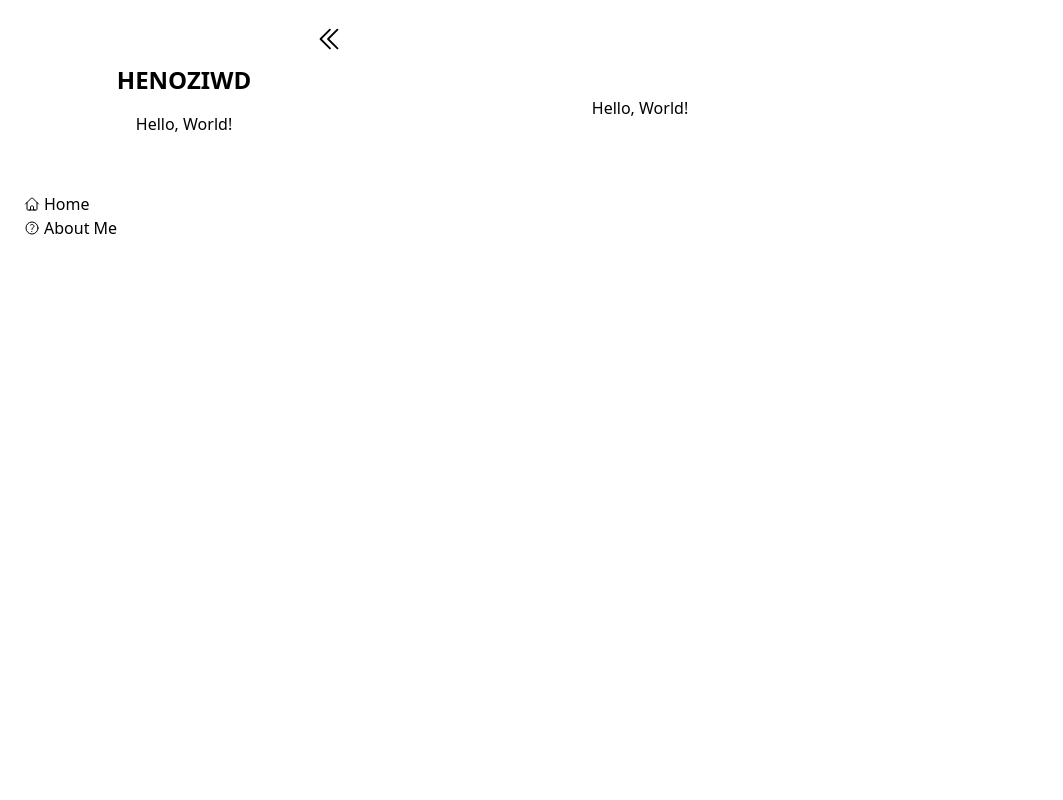
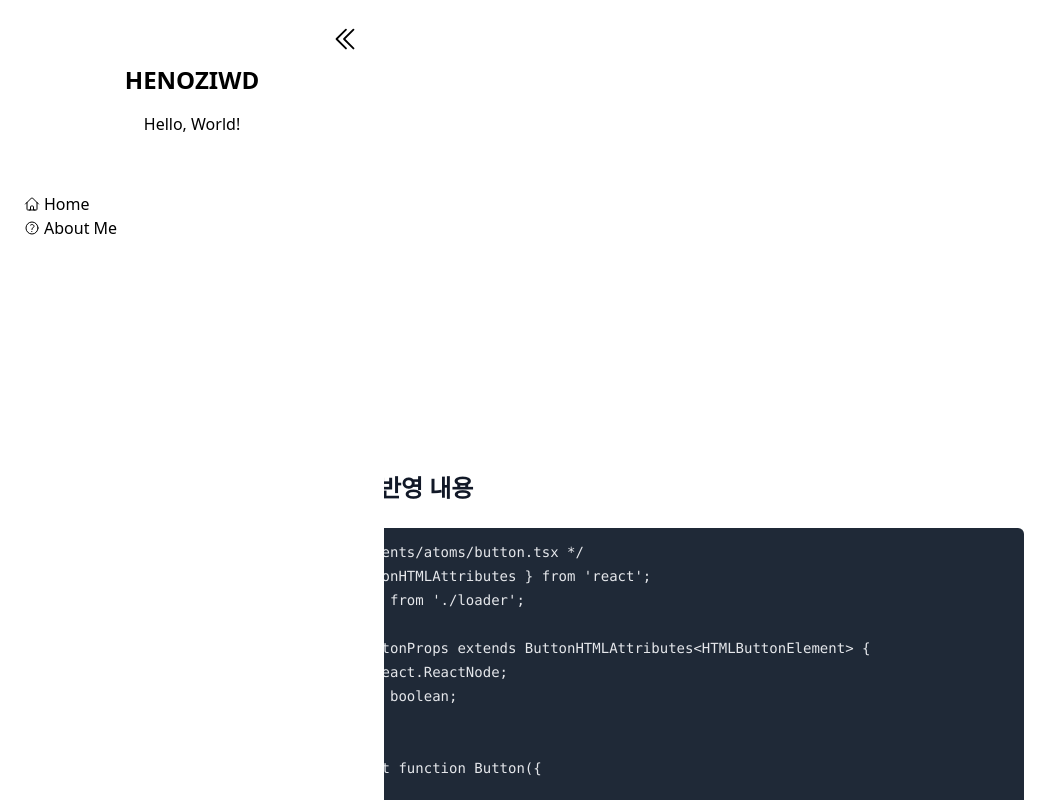
Before and after one commit to HENOZIWD/blog, a Next.js app: page / in a window 1280 px wide. Both pictures are taken after a click on the button 39 px from the left and 39 px from the top of the page. Shown: the top 800 px of the page, without its empty margins (0-1063 px from the left). Built offline with nearby package versions, Linux system fonts and the light colour scheme.

Commit message:
feat: react-markdown 적용

```diff
--- a/package.json
+++ b/package.json
@@ -9,10 +9,12 @@
     "lint": "next lint"
   },
   "dependencies": {
+    "@tailwindcss/typography": "^0.5.9",
     "next": "13.4.13",
     "react": "18.2.0",
     "react-dom": "18.2.0",
     "react-icons": "^4.10.1",
+    "react-markdown": "^8.0.7",
     "tailwindcss": "3.3.3"
   },
   "devDependencies": {
--- a/src/app/page.tsx
+++ b/src/app/page.tsx
@@ -1,8 +1,55 @@
+import { ReactMarkdown } from 'react-markdown/lib/react-markdown';
+
+const md = `
+# 소개
+
+**Hello, World!**
+
+## 개요
+
+[배포 링크](https://www.google.com/)
+
+*기울임*
+
+- 리스트
+
+## 주요 피드백 반영 내용
+
+\`\`\`TypeScript
+/* src/components/atoms/button.tsx */
+import { ButtonHTMLAttributes } from 'react';
+import Loader from './loader';
+
+interface ButtonProps extends ButtonHTMLAttributes<HTMLButtonElement> {
+  children: React.ReactNode;
+  isLoading?: boolean;
+}
+
+export default function Button({
+  children,
+  isLoading = false,
+  ...props
+}: ButtonProps) {
+  return (
+    <button
+      {...props}
+      disabled={isLoading || props.disabled}
+    >
+      {isLoading ? <Loader /> : children}
+    </button>
+  );
+}
+\`\`\`
+
+`;
+
 export default function Home() {
   return (
-    <main className="flex min-h-screen flex-col items-center justify-between p-24">
-      <div>
-        Hello, World!
+    <main className="flex min-h-screen w-screen flex-col items-center justify-between p-24
+      max-lg:block"
+    >
+      <div className="prose prose-indigo w-[48rem] max-w-[48rem]">
+        <ReactMarkdown>{md}</ReactMarkdown>
       </div>
     </main>
   );
--- a/src/app/sidebar.tsx
+++ b/src/app/sidebar.tsx
@@ -12,7 +12,7 @@ export default function Sidebar() {
   return (
     <div>
       <div className={`${isSidebarOpened ? 'invisible' : 'visible'}
-        absolute left-0 top-0 m-6`}
+        fixed left-0 top-0 m-6`}
       >
         <button
           type="button"
@@ -22,12 +22,12 @@ export default function Sidebar() {
           <HiBars3 name="open sidebar" />
         </button>
       </div>
-      <div className={`${isSidebarOpened ? 'visible' : 'invisible translate-x-[-23rem]'}
-        absolute left-0 top-0 z-50 m-6 flex w-80 flex-col gap-8 bg-white transition-all duration-500 ease-in-out`}
+      <div className={`${isSidebarOpened ? 'visible' : 'invisible translate-x-[-24rem]'}
+        fixed left-0 top-0 z-50 flex h-screen w-96 flex-col gap-8 bg-white p-6 transition-all duration-500 ease-in-out`}
       >
         <button
           type="button"
-          className="absolute right-0 top-0 text-3xl"
+          className="absolute right-0 top-0 m-6 text-3xl"
           onClick={() => setIsSidebarOpened(false)}
         >
           <HiChevronDoubleLeft name="close sidebar" />
--- a/tailwind.config.ts
+++ b/tailwind.config.ts
@@ -7,14 +7,10 @@ const config: Config = {
     './src/app/**/*.{js,ts,jsx,tsx,mdx}',
   ],
   theme: {
-    extend: {
-      backgroundImage: {
-        'gradient-radial': 'radial-gradient(var(--tw-gradient-stops))',
-        'gradient-conic':
-          'conic-gradient(from 180deg at 50% 50%, var(--tw-gradient-stops))',
-      },
-    },
+
   },
-  plugins: [],
+  plugins: [
+    require('@tailwindcss/typography'),
+  ],
 };
 export default config;
```
Also changed, not shown: .eslintrc.json, 1 other file (tests, documents, lock files or other folders).
